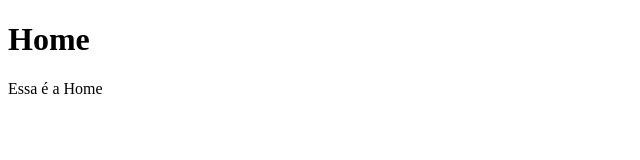
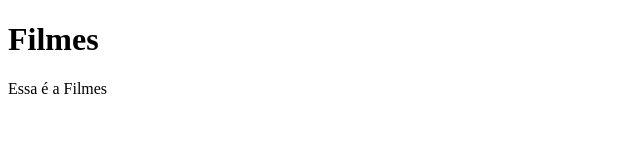
Before and after one commit to jeffersonxbenetti/Dev-Movies, a React (Vite) app: page /filmes in a window 1280 px wide. Shown: the top 160 px of the page, without its empty margins (0-640 px from the left). Built offline with nearby package versions, Linux system fonts and the light colour scheme.

Commit message:
Adicionando ROTAS ao projeto.

```diff
--- a/package.json
+++ b/package.json
@@ -11,7 +11,8 @@
   },
   "dependencies": {
     "react": "^18.3.1",
-    "react-dom": "^18.3.1"
+    "react-dom": "^18.3.1",
+    "react-router-dom": "^6.25.1"
   },
   "devDependencies": {
     "@types/react": "^18.3.3",
--- /dev/null
+++ b/src/containers/Movies/index.jsx
@@ -0,0 +1,11 @@
+function Movies() {
+
+    return (
+        <div>
+            <h1>Filmes</h1>
+            <p>Essa é a Filmes</p>
+        </div>
+    )
+}
+
+export default Movies
--- /dev/null
+++ b/src/containers/Series/index.jsx
@@ -0,0 +1,11 @@
+function Series() {
+
+    return (
+        <div>
+            <h1>Series</h1>
+            <p>Essa é a Series</p>
+        </div>
+    )
+}
+
+export default Series
--- a/src/main.jsx
+++ b/src/main.jsx
@@ -1,9 +1,13 @@
 import React from 'react'
 import ReactDOM from 'react-dom/client'
-import Home from './containers/Home'
+import { BrowserRouter } from 'react-router-dom'
+
+import Router from "./routes/routes.jsx"
 
 ReactDOM.createRoot(document.getElementById('root')).render(
   <React.StrictMode>
-    <Home />
+    <BrowserRouter>
+      <Router />
+    </BrowserRouter>
   </React.StrictMode>,
 )
--- /dev/null
+++ b/src/routes/routes.jsx
@@ -0,0 +1,17 @@
+import { Route, Routes } from 'react-router-dom'
+
+import Home from '../containers/Home'
+import Movies from '../containers/Movies'
+import Series from '../containers/Series'
+
+function Router() {
+    return (
+        <Routes>
+            <Route path='/' element={<Home />} />
+            <Route path='/filmes' element={<Movies />} />
+            <Route path='/series' element={<Series />} />
+        </Routes>
+    )
+}
+
+export default Router
```
Also changed, not shown: 1 other file (tests, documents, lock files or other folders).
